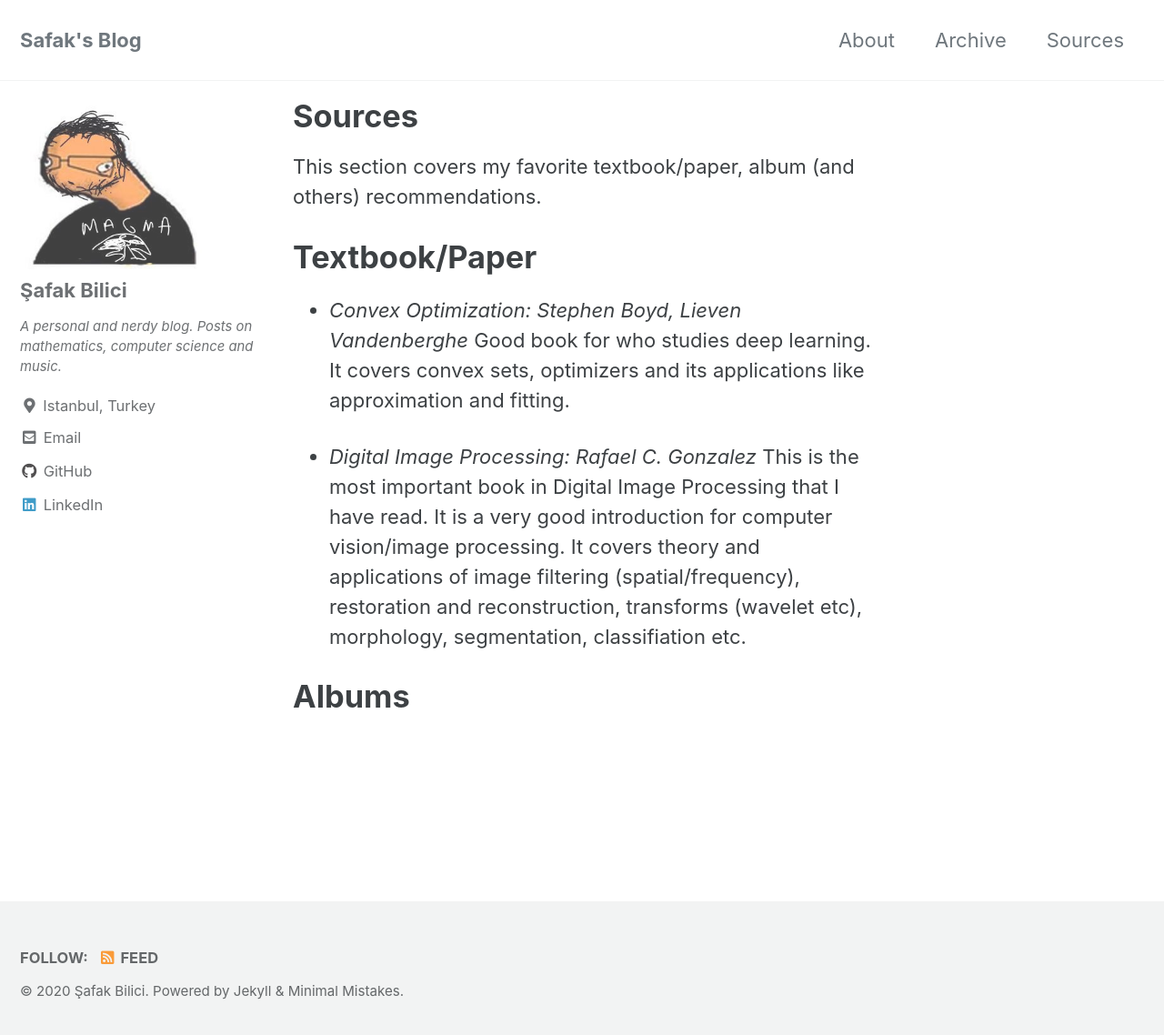
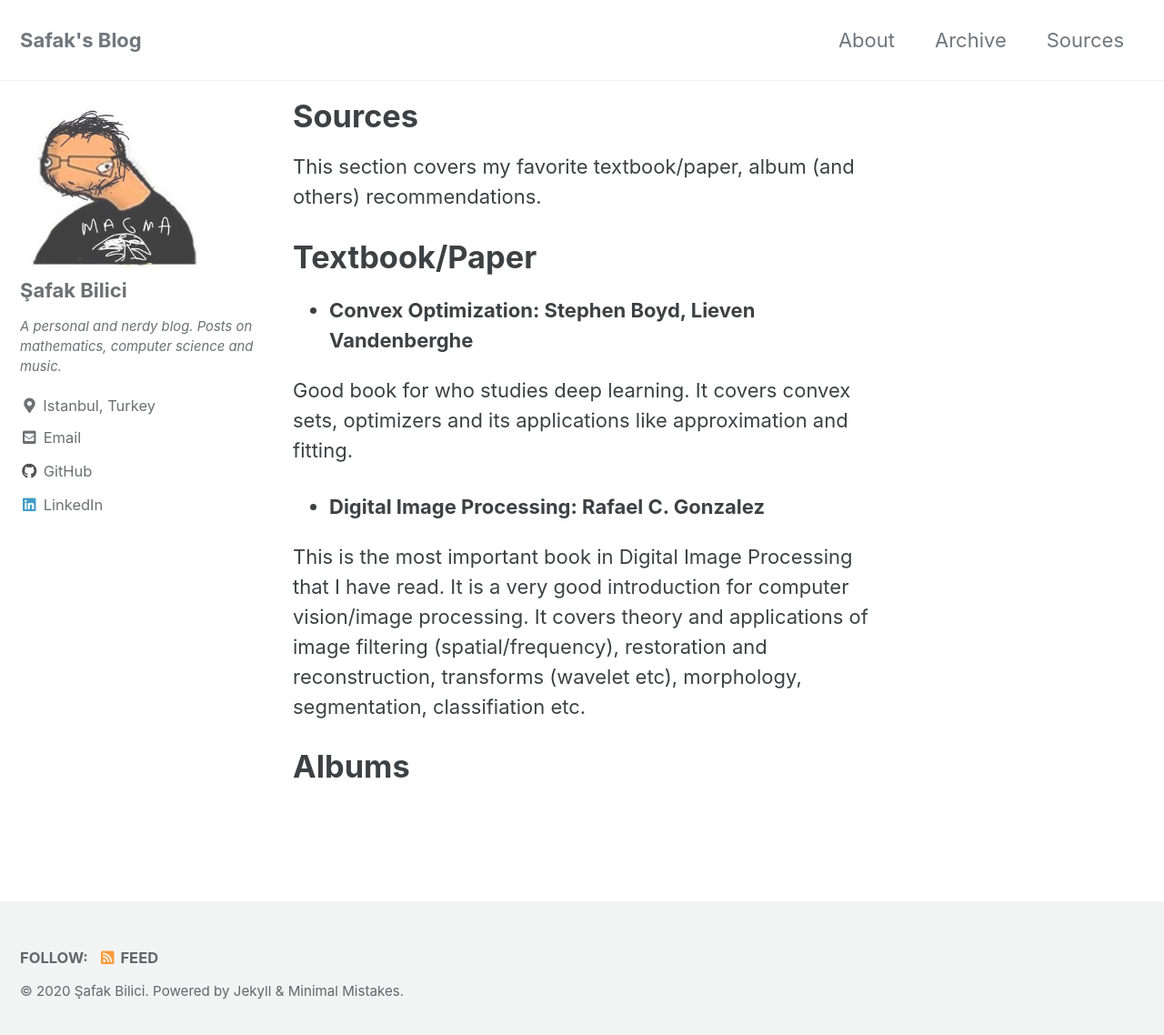
Before and after one commit to safakkbilici/safakkbilici.github.io, a Jekyll site: the page built from _pages/sources.md, in a window 1280 px wide and 1146 px high. Shown: the top 1138 px of the window at 91% size. Built offline with Jekyll 4.4.1, drawn with Linux system fonts in a browser that asks for light colours; cached includes are drawn as plain includes.

```diff
--- a/_pages/sources.md
+++ b/_pages/sources.md
@@ -9,11 +9,14 @@ This section covers my favorite textbook/paper, album (and others) recommendatio
 
 # Textbook/Paper
 
-- *Convex Optimization: Stephen Boyd, Lieven Vandenberghe*
+- **Convex Optimization: Stephen Boyd, Lieven Vandenberghe**
+
 Good book for who studies deep learning. It covers convex sets, optimizers and its applications like approximation and fitting.
 
-- *Digital Image Processing: Rafael C. Gonzalez*
+- **Digital Image Processing: Rafael C. Gonzalez**
+
 This is the most important book in Digital Image Processing that I have read. It is a very good introduction for computer vision/image processing. It covers theory and applications of image filtering (spatial/frequency), restoration and reconstruction, transforms (wavelet etc), morphology, segmentation, classifiation etc.
 
 
+
 # Albums
```
